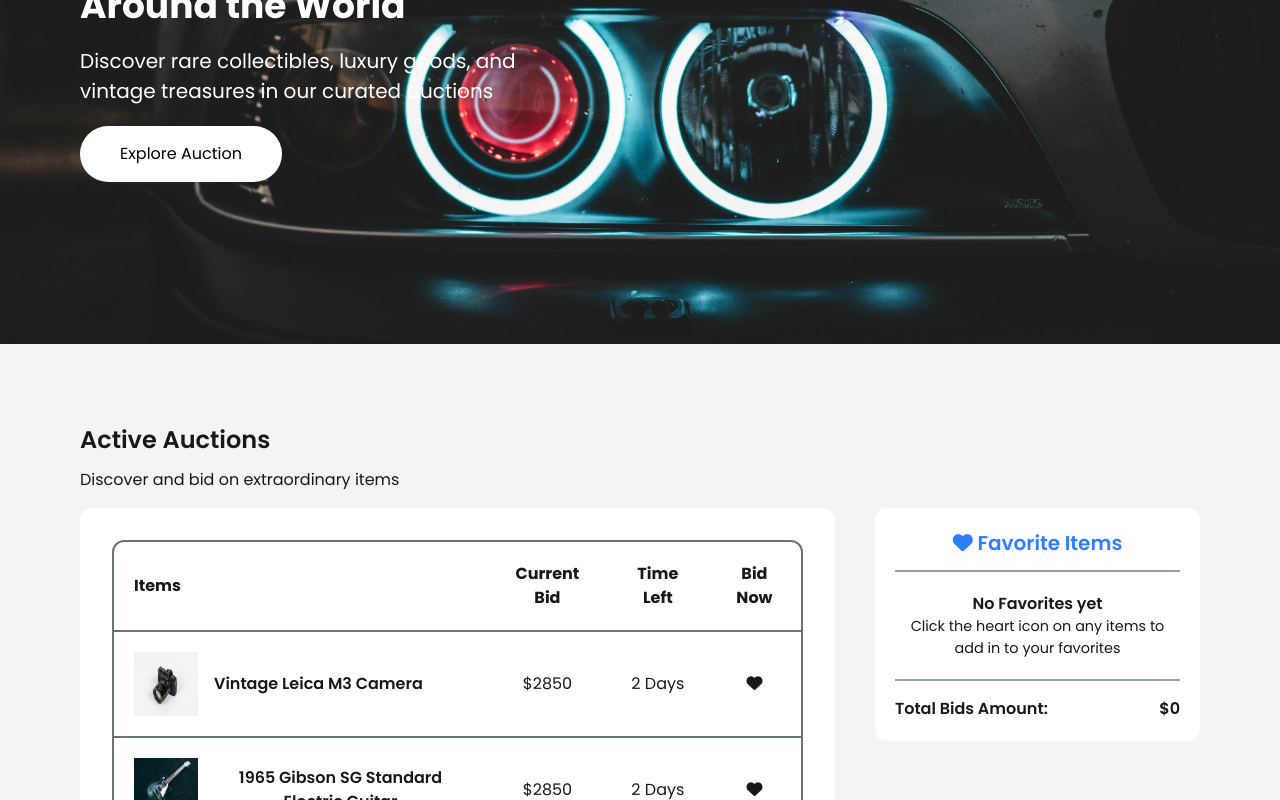
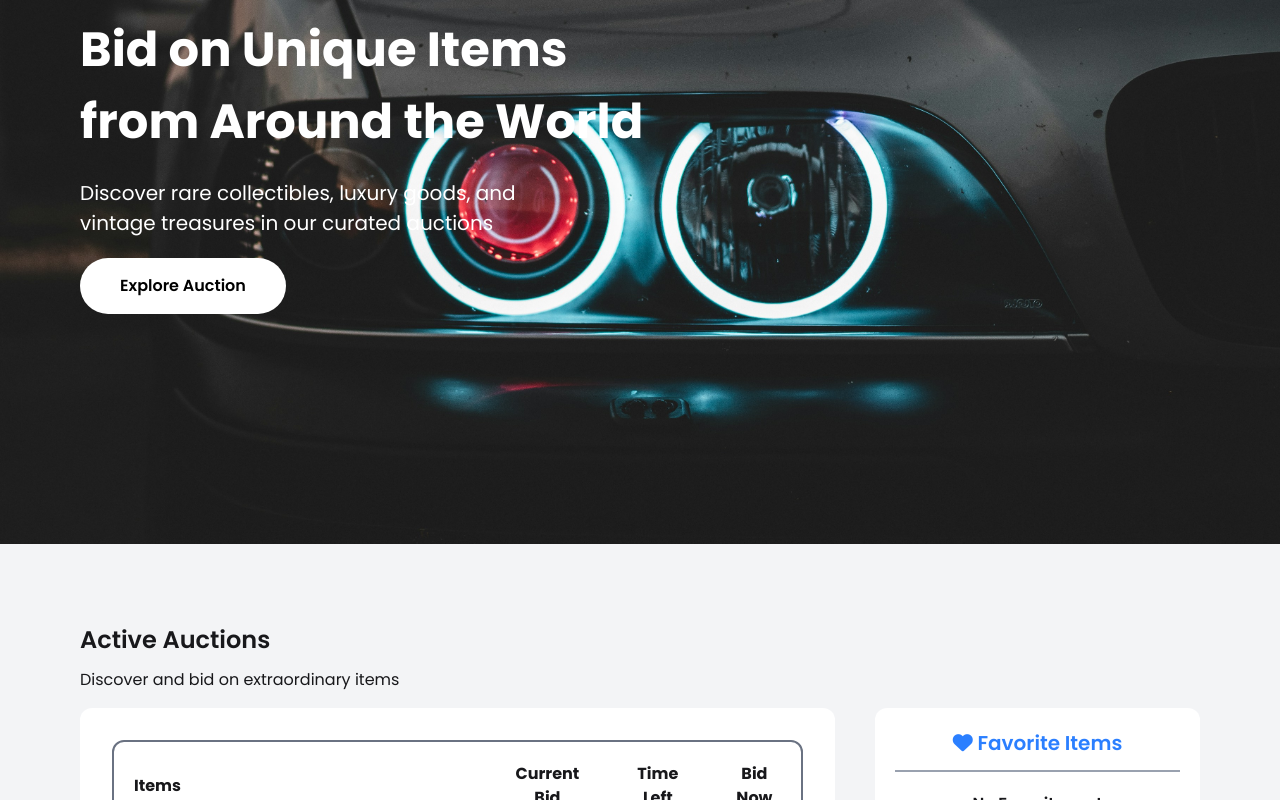
Before and after one commit to mdmhrz/acution-gallery, a React (Vite) app: page / in a window 1280 px wide. Shown: the part 280-1080 px from the top of the page. Built offline with nearby package versions, Linux system fonts and the light colour scheme.

Commit message:
All css work done

```diff
--- a/src/App.jsx
+++ b/src/App.jsx
@@ -3,7 +3,6 @@ import Auctions from './components/Auctions/Auctions'
 import Banner from './components/Banner/Banner'
 import Footer from './components/Footer/Footer'
 import Navbar from './components/Navbar/Navbar'
-import { FaHeart } from "react-icons/fa";
 
 function App() {
 
--- a/src/components/Banner/Banner.jsx
+++ b/src/components/Banner/Banner.jsx
@@ -3,10 +3,10 @@ import './Banner.css'
 
 const Banner = () => {
     return (
-        <div className='banner min-h-[70vh] flex flex-col items-start justify-center gap-5 px-20 text-white'>
-            <h1 className='text-4xl font-bold max-w-[500px]'>Bid on Unique Items from Around the World</h1>
+        <div className='banner min-h-[95vh] flex flex-col items-start justify-center gap-5 px-20 text-white'>
+            <h1 className='text-5xl font-bold max-w-[600px] leading-18'>Bid on Unique Items from Around the World</h1>
             <p className='text-[20px] max-w-[500px]' >Discover rare collectibles, luxury goods, and vintage treasures in our curated auctions</p>
-            <button className='bg-white rounded-full py-4 px-10 text-black' >Explore Auction</button>
+            <button className='bg-white rounded-full py-4 px-10 text-black font-semibold hover:bg-gray-200 hover:cursor-pointer' >Explore Auction</button>
         </div>
     );
 };
--- a/src/components/Product/Product.jsx
+++ b/src/components/Product/Product.jsx
@@ -1,5 +1,6 @@
 import React from 'react';
-import { FaHeart } from "react-icons/fa";
+import { CiHeart } from "react-icons/ci";
+
 
 
 const Product = ({item}) => {
@@ -14,7 +15,7 @@ const Product = ({item}) => {
                 </td>
                 <td><h3>${item.currentBidPrice}</h3></td>
                 <td><h3>{item.timeLeft}</h3></td>
-                <td><i class="fa-solid fa-heart hover:scale-[1.2] transition-all  "></i></td>
+                <td className='text-center align-middle'> <CiHeart className='inline-block text-2xl hover:scale-[1.2] transition-all' /></td>
         </tr>
 
 
```
